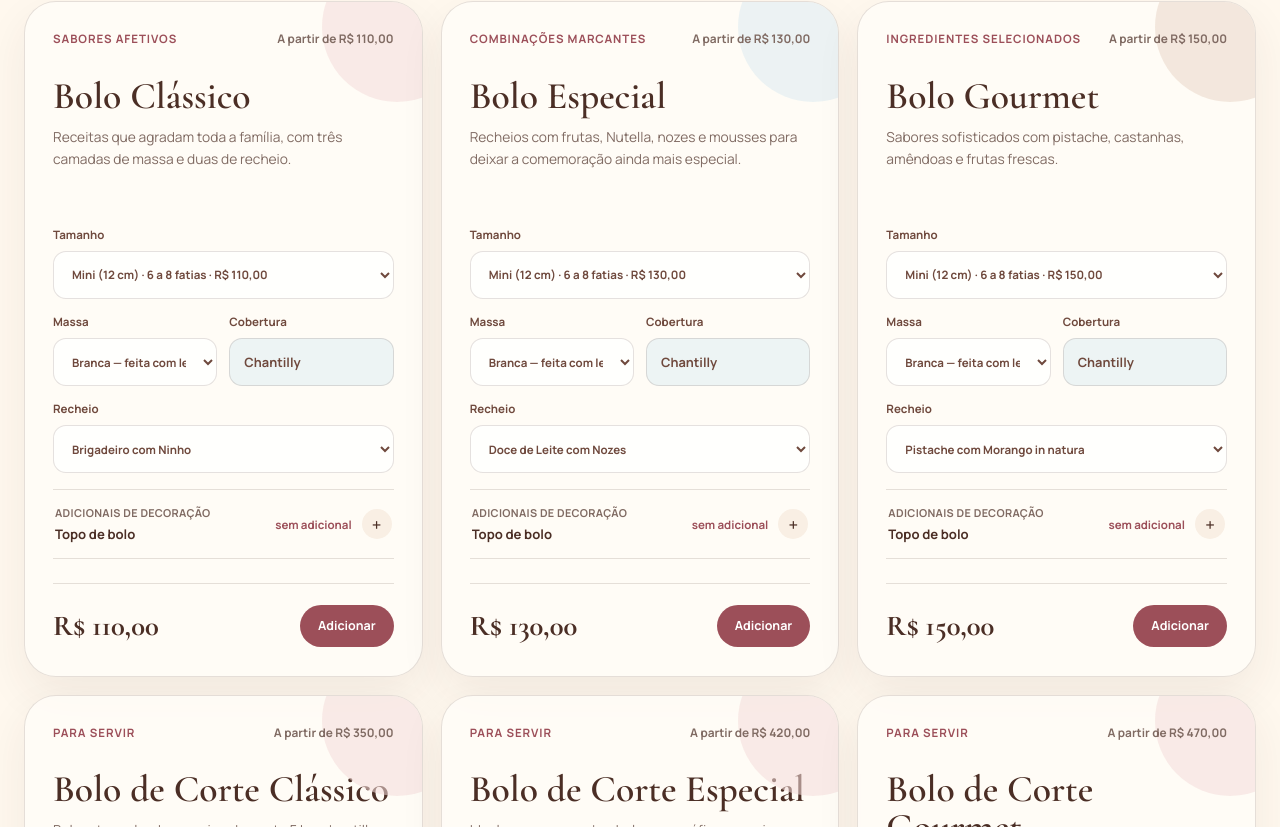
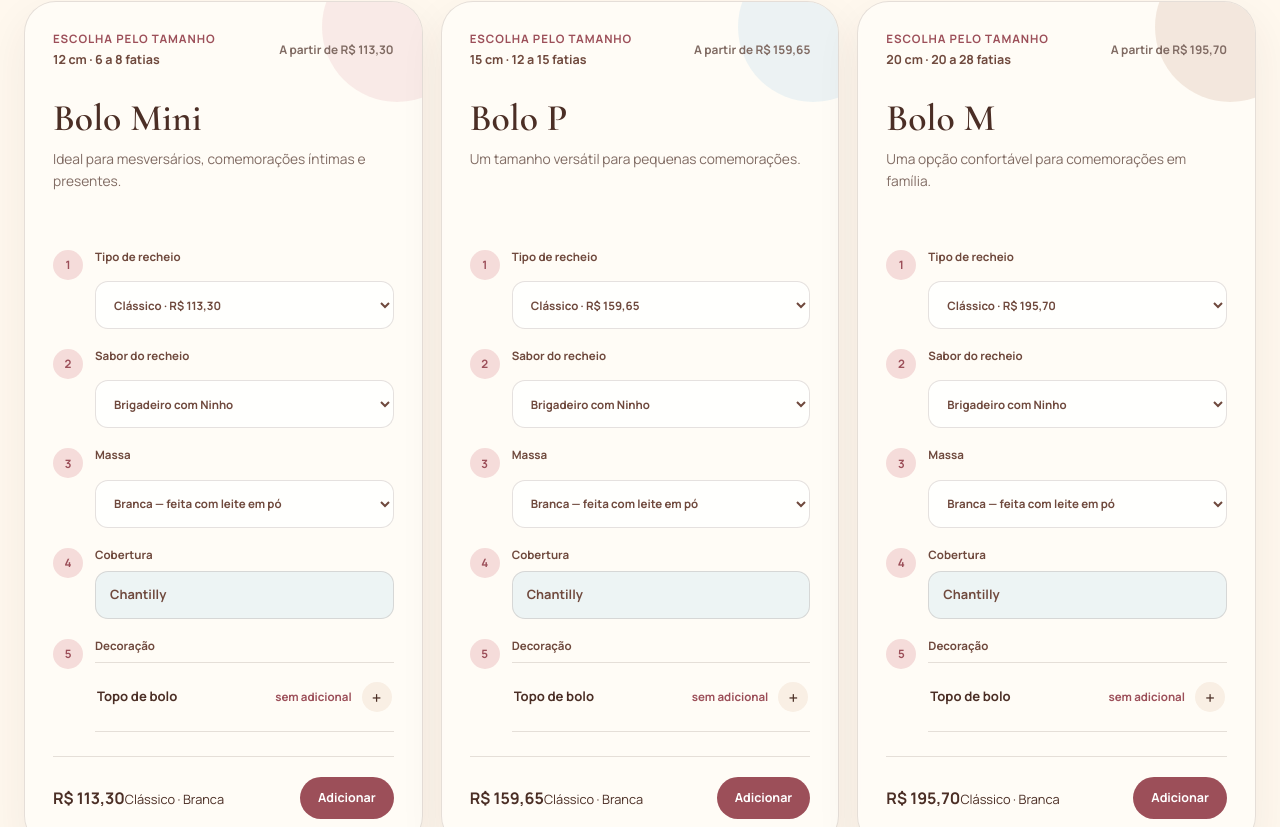
Before and after one commit to doceriabrigadeiroebeijinho/doceriabrigadeiroebeijinho.github.io, a Next.js app: page / in a window 1280 px wide. Shown: the part 2373-3200 px from the top of the page. Built offline with nearby package versions, Linux system fonts and the light colour scheme.

Commit message:
refazer catálogo de bolos por tamanho com Cacau Black

```diff
--- a/app/page.tsx
+++ b/app/page.tsx
@@ -189,7 +189,7 @@ const cakeTiers: CakeTier[] = [
     description:
       "Receitas que agradam toda a família, com três camadas de massa e duas de recheio.",
     fillings: classicFillings,
-    prices: { mini: 110, p: 155, m: 190, g: 295, gg: 390 },
+    prices: { mini: 113.30, p: 159.65, m: 195.70, g: 303.85, gg: 401.70 },
   },
   {
     id: "bolo-especial",
@@ -198,7 +198,7 @@ const cakeTiers: CakeTier[] = [
     description:
       "Recheios com frutas, Nutella, nozes e mousses para deixar a comemoração ainda mais especial.",
     fillings: specialFillings,
-    prices: { mini: 130, p: 185, m: 220, g: 340, gg: 455 },
+    prices: { mini: 133.90, p: 190.55, m: 226.60, g: 350.20, gg: 468.65 },
   },
   {
     id: "bolo-gourmet",
@@ -207,7 +207,7 @@ const cakeTiers: CakeTier[] = [
     description:
       "Sabores sofisticados com pistache, castanhas, amêndoas e frutas frescas.",
     fillings: gourmetFillings,
-    prices: { mini: 150, p: 200, m: 250, g: 390, gg: 480 },
+    prices: { mini: 154.50, p: 206.00, m: 257.50, g: 401.70, gg: 494.40 },
   },
   {
     id: "corte-classico",
@@ -216,7 +216,7 @@ const cakeTiers: CakeTier[] = [
     description:
       "Bolo retangular de aproximadamente 5 kg, chantilly branco e sem decoração personalizada.",
     fillings: classicFillings,
-    prices: { corte: 350 },
+    prices: { corte: 360.50 },
   },
   {
     id: "corte-especial",
@@ -225,7 +225,7 @@ const cakeTiers: CakeTier[] = [
     description:
       "Ideal para acompanhar bolo cenográfico e servir cerca de 50 pessoas com praticidade.",
     fillings: specialFillings,
-    prices: { corte: 420 },
+    prices: { corte: 432.60 },
   },
   {
     id: "corte-gourmet",
@@ -234,9 +234,99 @@ const cakeTiers: CakeTier[] = [
     description:
       "Versão gourmet para eventos maiores, sem decoração personalizada e pronta para o corte.",
     fillings: gourmetFillings,
-    prices: { corte: 470 },
+    prices: { corte: 484.10 },
   },
 ];
+
+const blackCocoaPrice: Record<string, number> = {
+  mini: 3,
+  p: 5,
+  m: 8,
+  g: 10,
+  gg: 12,
+  corte: 12,
+};
+
+const cakeMassPrice = (cakeId: string, mass: string) =>
+  mass === "Cacau Black" ? blackCocoaPrice[cakeId] ?? 0 : 0;
+
+const cakeSizeCatalog = [
+  {
+    id: "mini",
+    name: "Bolo Mini",
+    subtitle: "12 cm · 6 a 8 fatias",
+    description: "Ideal para mesversários, comemorações íntimas e presentes.",
+    prices: {
+      Classico: cakeTiers[0].prices.mini,
+      Especial: cakeTiers[1].prices.mini,
+      Gourmet: cakeTiers[2].prices.mini,
+    },
+    fillings: { Classico: classicFillings, Especial: specialFillings, Gourmet: gourmetFillings },
+  },
+  {
+    id: "p",
+    name: "Bolo P",
+    subtitle: "15 cm · 12 a 15 fatias",
+    description: "Um tamanho versátil para pequenas comemorações.",
+    prices: {
+      Classico: cakeTiers[0].prices.p,
+      Especial: cakeTiers[1].prices.p,
+      Gourmet: cakeTiers[2].prices.p,
+    },
+    fillings: { Classico: classicFillings, Especial: specialFillings, Gourmet: gourmetFillings },
+  },
+  {
+    id: "m",
+    name: "Bolo M",
+    subtitle: "20 cm · 20 a 28 fatias",
+    description: "Uma opção confortável para comemorações em família.",
+    prices: {
+      Classico: cakeTiers[0].prices.m,
+      Especial: cakeTiers[1].prices.m,
+      Gourmet: cakeTiers[2].prices.m,
+    },
+    fillings: { Classico: classicFillings, Especial: specialFillings, Gourmet: gourmetFillings },
+  },
+  {
+    id: "g",
+    name: "Bolo G",
+    subtitle: "25 cm · 35 a 40 fatias",
+    description: "Para festas maiores e comemorações com mais convidados.",
+    prices: {
+      Classico: cakeTiers[0].prices.g,
+      Especial: cakeTiers[1].prices.g,
+      Gourmet: cakeTiers[2].prices.g,
+    },
+    fillings: { Classico: classicFillings, Especial: specialFillings, Gourmet: gourmetFillings },
+  },
+  {
+    id: "gg",
+    name: "Bolo GG",
+    subtitle: "30 cm · 55 a 60 fatias",
+    description: "O maior tamanho para festas e eventos.",
+    prices: {
+      Classico: cakeTiers[0].prices.gg,
+      Especial: cakeTiers[1].prices.gg,
+      Gourmet: cakeTiers[2].prices.gg,
+    },
+    fillings: { Classico: classicFillings, Especial: specialFillings, Gourmet: gourmetFillings },
+  },
+  {
+    id: "corte",
+    name: "Bolo de Corte",
+    subtitle: "Aproximadamente 5 kg · cerca de 50 pessoas",
+    description: "Bolo retangular para servir, sem decoração personalizada.",
+    prices: {
+      Classico: cakeTiers[3].prices.corte,
+      Especial: cakeTiers[4].prices.corte,
+      Gourmet: cakeTiers[5].prices.corte,
+    },
+    fillings: { Classico: classicFillings, Especial: specialFillings, Gourmet: gourmetFillings },
+  },
+] as const;
+
+type CakeSizeId = (typeof cakeSizeCatalog)[number]["id"];
+type CakeFillingType = "Classico" | "Especial" | "Gourmet";
 
 const monthlyPlanTiers = cakeTiers.slice(0, 3).map((tier) => {
   const fullPrice = tier.prices.mini * 11;
@@ -710,28 +800,37 @@ export default function Home() {
   );
   const [cakeChoices, setCakeChoices] = useState<
     Record<
-      string,
-      {
-        size: string;
+      CakeSizeId,
+      {
+        fillingType: CakeFillingType;
+        filling: string;
         mass: string;
         model: string;
-        filling: string;
         decorations: string[];
       }
     >
   >(() =>
     Object.fromEntries(
-      cakeTiers.map((tier) => [
-        tier.id,
-        {
-          size: Object.keys(tier.prices)[0],
+      cakeSizeCatalog.map((cake) => [
+        cake.id,
+        {
+          fillingType: "Classico",
+          filling: cake.fillings.Classico[0],
           mass: "Branca",
           model: "Chantilly",
-          filling: tier.fillings[0],
-          decorations: ["topo"],
+          decorations: cake.id === "corte" ? [] : ["topo"],
         },
       ]),
-    ),
+    ) as Record<
+      CakeSizeId,
+      {
+        fillingType: CakeFillingType;
+        filling: string;
+        mass: string;
+        model: string;
+        decorations: string[];
+      }
+    >,
   );
   const [cart, setCart] = useState<CartItem[]>([]);
   const [orderOpen, setOrderOpen] = useState(false);
@@ -761,8 +860,6 @@ export default function Home() {
     "idle" | "loading" | "success" | "error"
   >("idle");
   const [deliveryFee, setDeliveryFee] = useState(0);
-  const [shippingLocatedAddress, setShippingLocatedAddress] = useState("");
-  const [shippingRoundTripKm, setShippingRoundTripKm] = useState(0);
   const [monthlyTermsAccepted, setMonthlyTermsAccepted] = useState(false);
   const [planPaymentMode, setPlanPaymentMode] =
     useState<PlanPaymentMode>("Mensal");
@@ -969,12 +1066,11 @@ export default function Home() {
     setToast(`${item.name} adicionado ao pedido`);
   };
 
-  const addCake = (tier: CakeTier) => {
-    const choice = cakeChoices[tier.id];
-    const selectedDecorations =
-      choice.size === "corte" ? [] : choice.decorations;
+  const addCake = (cake: (typeof cakeSizeCatalog)[number]) => {
+    const choice = cakeChoices[cake.id];
+    const selectedDecorations = cake.id === "corte" ? [] : choice.decorations;
     const decorationTotal = selectedDecorations.reduce(
-      (sum, optionId) => sum + cakeDecorationPrice(optionId, choice.size),
+      (sum, optionId) => sum + cakeDecorationPrice(optionId, cake.id),
       0,
     );
     const decorationLabels = selectedDecorations
@@ -990,12 +1086,21 @@ export default function Home() {
           ?.requires48h,
       ),
     );
-    const unitPrice = tier.prices[choice.size] + decorationTotal;
+    const massAdditional = cakeMassPrice(cake.id, choice.mass);
+    const unitPrice =
+      cake.prices[choice.fillingType] + decorationTotal + massAdditional;
+    const fillingTypeLabel =
+      choice.fillingType === "Classico"
+        ? "Clássico"
+        : choice.fillingType === "Especial"
+          ? "Especial"
+          : "Gourmet";
+
     addItem({
-      id: tier.id,
-      name: tier.name,
-      variant: `${sizes[choice.size]} · massa ${choice.mass.toLowerCase()} · modelo ${choice.model.toLowerCase()} · ${choice.filling} · ${
-        choice.size === "corte"
+      id: cake.id,
+      name: cake.name,
+      variant: `${cake.subtitle} · recheio ${fillingTypeLabel} · massa ${choice.mass.toLowerCase()} · modelo ${choice.model.toLowerCase()} · ${choice.filling} · ${
+        cake.id === "corte"
           ? "sem decoração personalizada"
           : decorationLabels || "sem decoração adicional"
       }`,
@@ -1104,14 +1209,32 @@ export default function Home() {
   };
 
   const updateCakeChoice = (
-    tierId: string,
-    field: "size" | "mass" | "model" | "filling",
+    cakeId: CakeSizeId,
+    field: "mass" | "model" | "fillingType" | "filling",
     value: string,
   ) => {
-    setCakeChoices((current) => ({
+    setCakeChoices((current) => {
+      const choice = current[cakeId];
+      const cake = cakeSizeCatalog.find((item) => item.id === cakeId);
+      if (!cake) return current;
+
+      if (field === "fillingType") {
+        const fillingType = value as CakeFillingType;
+        return {
           ...current,
-      [tierId]: { ...current[tierId], [field]: value },
-    }));
+          [cakeId]: {
+            ...choice,
+            fillingType,
+            filling: cake.fillings[fillingType][0],
+          },
+        };
+      }
+
+      return {
+        ...current,
+        [cakeId]: { ...choice, [field]: value },
+      };
+    });
   };
 
   const toggleCakeDecoration = (tierId: string, optionId: string) => {
@@ -1849,47 +1972,96 @@ if (
               ))}
             </div>
             <div className="cake-grid">
-            {cakeTiers.map((tier) => {
-              const choice = cakeChoices[tier.id];
+              {cakeSizeCatalog.map((cake) => {
+                const choice = cakeChoices[cake.id];
+                const fillingOptions = cake.fillings[choice.fillingType];
                 const decorationTotal =
-                choice.size === "corte"
+                  cake.id === "corte"
                     ? 0
                     : choice.decorations.reduce(
                         (sum, optionId) =>
-                        sum + cakeDecorationPrice(optionId, choice.size),
+                          sum + cakeDecorationPrice(optionId, cake.id),
                         0,
                       );
-              const price = tier.prices[choice.size] + decorationTotal;
+                const massAdditional = cakeMassPrice(cake.id, choice.mass);
+                const price =
+                  cake.prices[choice.fillingType] +
+                  decorationTotal +
+                  massAdditional;
+                const fillingTypeLabel =
+                  choice.fillingType === "Classico"
+                    ? "Clássico"
+                    : choice.fillingType === "Especial"
+                      ? "Especial"
+                      : "Gourmet";
+
                 return (
-                <article className="product-card cake-card" key={tier.id}>
-                  <div className="product-card-head">
-                    <span>{tier.eyebrow}</span>
-                    <strong>A partir de {formatMoney(Math.min(...Object.values(tier.prices)))}</strong>
-                  </div>
-                  <h3>{tier.name}</h3>
-                  <p>{tier.description}</p>
+                  <article className="product-card cake-card" key={cake.id}>
+                    <div className="product-card-head cake-size-head">
+                      <div>
+                        <span>Escolha pelo tamanho</span>
+                        <strong>{cake.subtitle}</strong>
+                      </div>
+                      <strong>
+                        A partir de {formatMoney(Math.min(...Object.values(cake.prices)))}
+                      </strong>
+                    </div>
+
+                    <h3>{cake.name}</h3>
+                    <p>{cake.description}</p>
+
+                    <div className="cake-choice-step">
+                      <span>1</span>
                       <label>
-                    Tamanho
+                        <small className="cake-choice-title">Tipo de recheio</small>
                         <select
-                      value={choice.size}
+                          value={choice.fillingType}
                           onChange={(event) =>
-                        updateCakeChoice(tier.id, "size", event.target.value)
-                      }
-                    >
-                      {Object.keys(tier.prices).map((size) => (
-                        <option value={size} key={size}>
-                          {sizes[size]} · {formatMoney(tier.prices[size])}
+                            updateCakeChoice(
+                              cake.id,
+                              "fillingType",
+                              event.target.value,
+                            )
+                          }
+                        >
+                          <option value="Classico">
+                            Clássico · {formatMoney(cake.prices.Classico)}
                           </option>
+                          <option value="Especial">
+                            Especial · {formatMoney(cake.prices.Especial)}
+                          </option>
+                          <option value="Gourmet">
+                            Gourmet · {formatMoney(cake.prices.Gourmet)}
+                          </option>
+                        </select>
+                      </label>
+                    </div>
+
+                    <div className="cake-choice-step">
+                      <span>2</span>
+                      <label>
+                        <small className="cake-choice-title">Sabor do recheio</small>
+                        <select
+                          value={choice.filling}
+                          onChange={(event) =>
+                            updateCakeChoice(cake.id, "filling", event.target.value)
+                          }
+                        >
+                          {fillingOptions.map((filling) => (
+                            <option key={filling}>{filling}</option>
                           ))}
                         </select>
                       </label>
-                  <div className="two-fields">
+                    </div>
+
+                    <div className="cake-choice-step">
+                      <span>3</span>
                       <label>
-                      Massa
+                        <small className="cake-choice-title">Massa</small>
                         <select
                           value={choice.mass}
                           onChange={(event) =>
-                          updateCakeChoice(tier.id, "mass", event.target.value)
+                            updateCakeChoice(cake.id, "mass", event.target.value)
                           }
                         >
                           <option value="Branca">
@@ -1898,30 +2070,30 @@ if (
                           <option value="Chocolate">
                             Chocolate — feita com cacau 50%
                           </option>
+                          <option value="Cacau Black">
+                            Cacau Black · + {formatMoney(cakeMassPrice(cake.id, "Cacau Black"))}
+                          </option>
                         </select>
                       </label>
+                    </div>
+
+                    <div className="cake-choice-step">
+                      <span>4</span>
                       <div className="cake-static-field">
                         <span>Cobertura</span>
                         <strong>Chantilly</strong>
                       </div>
                     </div>
-                  <label>
-                    Recheio
-                    <select
-                      value={choice.filling}
-                      onChange={(event) =>
-                        updateCakeChoice(tier.id, "filling", event.target.value)
-                      }
-                    >
-                      {tier.fillings.map((filling) => (
-                        <option key={filling}>{filling}</option>
-                      ))}
-                    </select>
-                  </label>
-                  {choice.size !== "corte" && (() => {
+
+                    {cake.id !== "corte" &&
+                      (() => {
                         const selectedDecorationNames = cakeDecorationOptions
-                      .filter((option) => choice.decorations.includes(option.id))
-                      .map((option) => option.label.replace(" — sob avaliação", ""));
+                          .filter((option) =>
+                            choice.decorations.includes(option.id),
+                          )
+                          .map((option) =>
+                            option.label.replace(" — sob avaliação", ""),
+                          );
                         const decorationSummary =
                           selectedDecorationNames.length === 0
                             ? "Escolher decoração"
@@ -1930,10 +2102,13 @@ if (
                               : `${selectedDecorationNames[0]} + ${selectedDecorationNames.length - 1} adicionais`;
 
                         return (
+                          <div className="cake-choice-step decoration-step">
+                            <span>5</span>
+                            <div>
+                              <small className="cake-choice-title">Decoração</small>
                               <details className="decoration-picker">
                                 <summary>
                                   <span className="decoration-summary-copy">
-                            <small>Adicionais de decoração</small>
                                     <strong>{decorationSummary}</strong>
                                   </span>
                                   <span className="decoration-summary-meta">
@@ -1947,16 +2122,19 @@ if (
                                 </summary>
                                 <div className="decoration-picker-panel">
                                   <p>
-                            Escolha uma ou mais opções. O valor é calculado de
-                            acordo com o tamanho do bolo.
+                                    Escolha uma ou mais opções. O valor é calculado
+                                    conforme o tamanho do bolo.
                                   </p>
                                   <div className="decoration-picker-list">
                                     {cakeDecorationOptions.map((option) => {
                                       const optionPrice = cakeDecorationPrice(
                                         option.id,
-                                choice.size,
-                              );
-                              const selected = choice.decorations.includes(option.id);
+                                        cake.id,
+                                      );
+                                      const selected = choice.decorations.includes(
+                                        option.id,
+                                      );
+
                                       return (
                                         <label
                                           className={`decoration-picker-row ${
@@ -1968,7 +2146,10 @@ if (
                                             type="checkbox"
                                             checked={selected}
                                             onChange={() =>
-                                      toggleCakeDecoration(tier.id, option.id)
+                                              toggleCakeDecoration(
+                                                cake.id,
+                                                option.id,
+                                              )
                                             }
                                           />
                                           <span>{option.label}</span>
@@ -1984,16 +2165,28 @@ if (
                                     })}
                                   </div>
                                   <small className="decoration-picker-help">
-                            Todos os pedidos precisam de no mínimo 72 horas de
-                            antecedência. Para sábado ou domingo, são necessários 5 dias.
+                                    Todos os pedidos precisam de no mínimo 72 horas
+                                    de antecedência. Para sábado ou domingo, são
+                                    necessários 5 dias.
                                   </small>
                                 </div>
                               </details>
+                            </div>
+                          </div>
                         );
                       })()}
+
                     <div className="product-card-footer">
+                      <div>
                         <strong>{formatMoney(price)}</strong>
-                    <button type="button" onClick={() => addCake(tier)}>
+                        <small>
+                          {fillingTypeLabel} · {choice.mass}
+                          {massAdditional > 0
+                            ? ` (+${formatMoney(massAdditional)})`
+                            : ""}
+                        </small>
+                      </div>
+                      <button type="button" onClick={() => addCake(cake)}>
                         Adicionar
                       </button>
                     </div>
```
Lines whose indentation alone changed are shown as unchanged.
